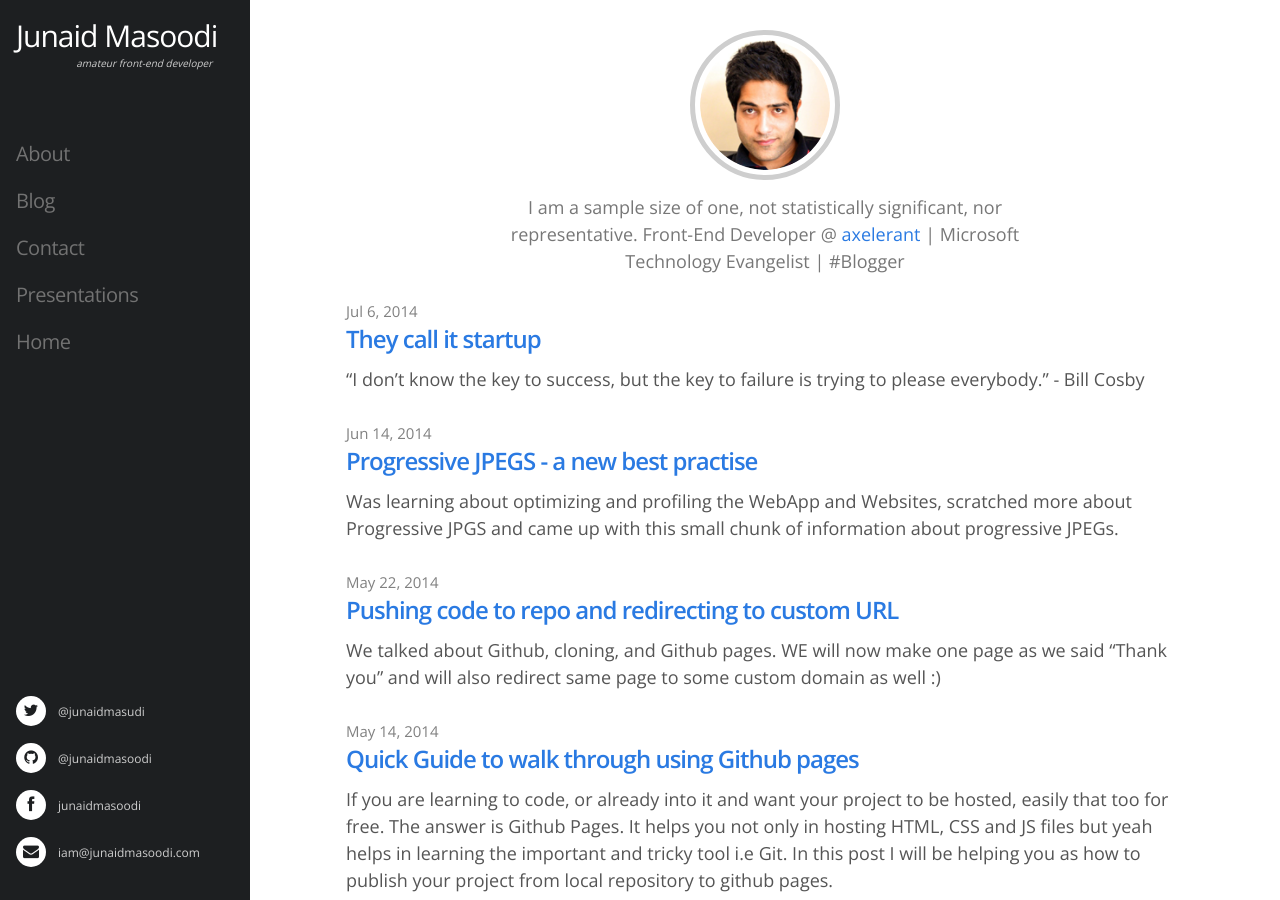
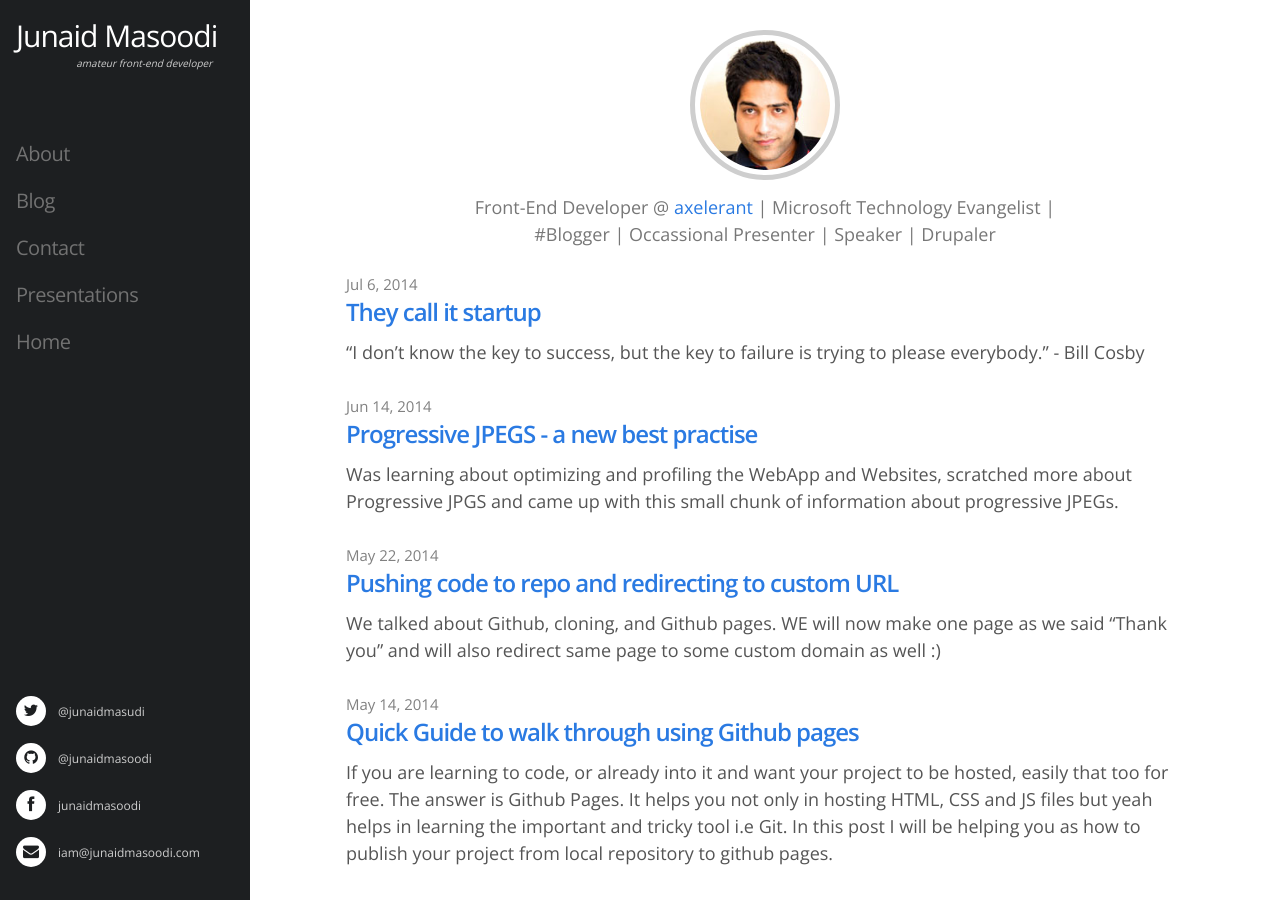
Before and after one commit to junaidmasoodi/junaidmasoodi.github.com, a Jekyll site: the page built from index.html, in a window 1280 px wide and 900 px high. Built offline with Jekyll 4.4.1, drawn with Linux system fonts in a browser that asks for light colours; nearby versions of some CDN libraries.

Commit message:
restructuring

```diff
--- a/index.html
+++ b/index.html
@@ -4,12 +4,11 @@ layout: default
 
 <div class="home">
   <div id="background">
-    <a href="/"><img src="junaid.png" alt="" /></a>
+    <a href="/"><img src="junaid.jpg" alt="" /></a>
     <div class="teaser">
       <p>
-        I am a sample size of one, not statistically significant, nor representative.
         Front-End Developer @ <a href="http://www.axelerant.com">axelerant</a>
-        | Microsoft Technology Evangelist | #Blogger
+        | Microsoft Technology Evangelist | #Blogger | Occassional Presenter | Speaker | Drupaler
       </p>
     </div>
   </div>
```
Also changed, not shown: contact.md (+2 -2 lines), jekyll.png, junaid.jpg (added), junaidmasoodi.jpg, 1 other file.
